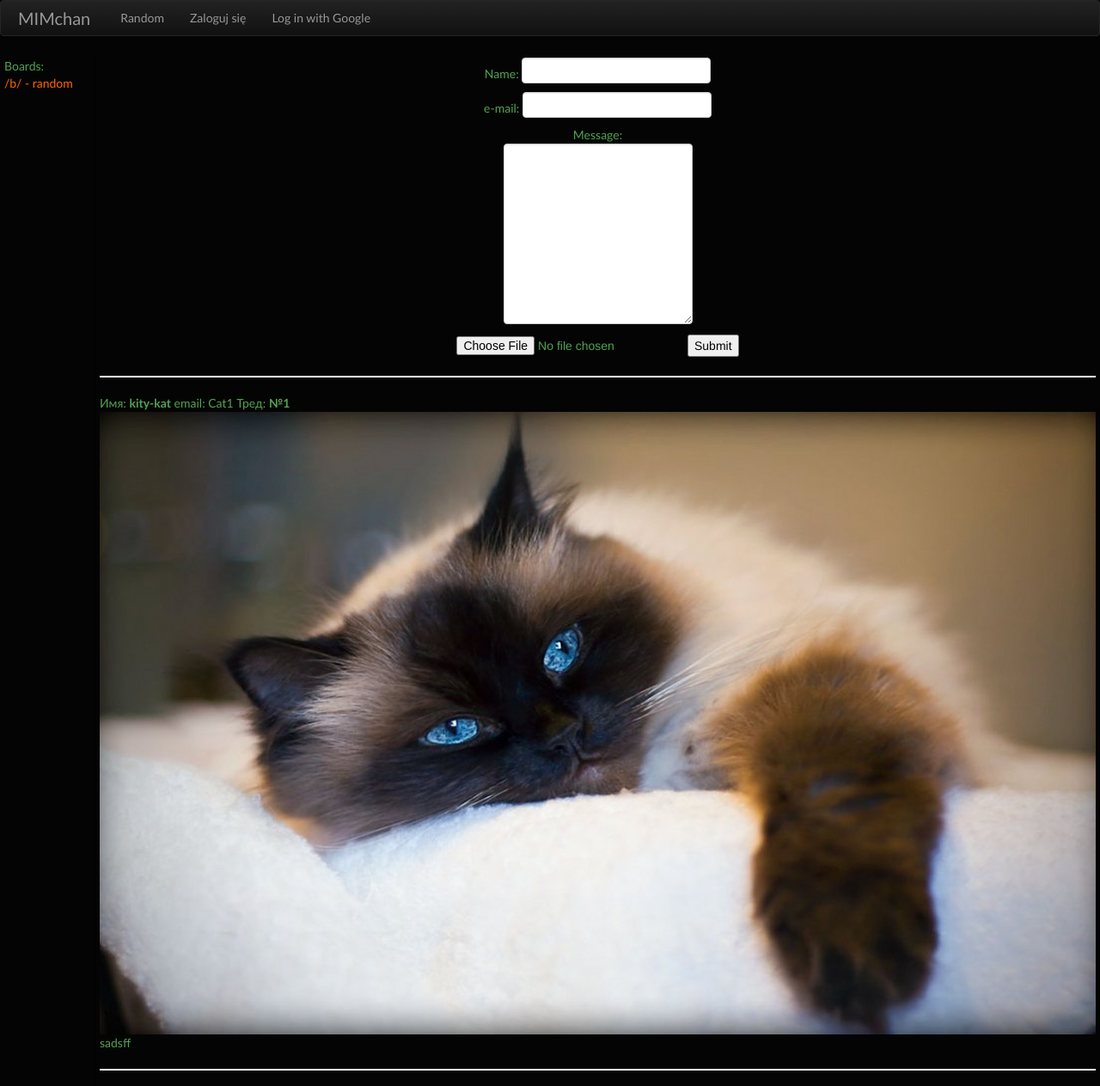
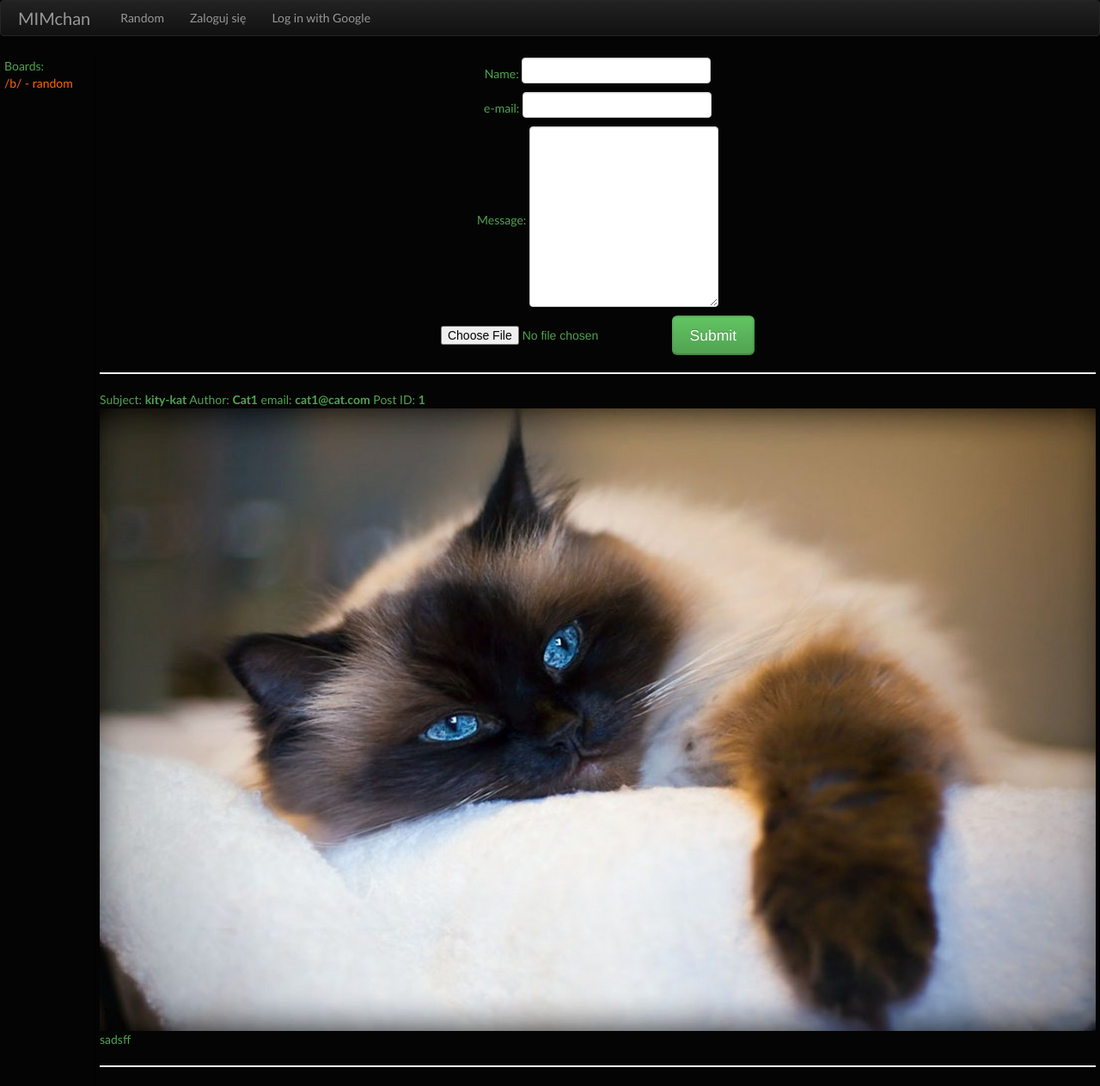
Before and after one commit to TomekJurkowski/JNP3, a Django app: page /b/reply?to=1 in a window 1280 px wide. Shown: the top 1263 px of the page at 86% size. Run offline with Django 3.2, Linux system fonts and the light colour scheme; data comes from the database, SQL or seed files in the repository; both versions use the stored data as it was after the commit; parts of the project's set-up code (start-up, migrations or seed data) failed here and were passed over; some libraries are stand-ins or nearby versions.

Commit message:
small changes in templates + fix in views for reply_id or sth like that

```diff
--- a/pychan/engine/views.py
+++ b/pychan/engine/views.py
@@ -3,7 +3,6 @@
 # Create your views here.
 
 from django.shortcuts import render_to_response
-import sys
 from engine.models import Post, Reply, GlobalId
 from engine.forms import PostForm, ReplyForm
 from django.template import RequestContext
@@ -61,10 +60,7 @@ def ShowReplyForm(request):
         param = request.GET.get('to', '')
         if form.is_valid():
             g_id = GetLastGet()
-            if g_id == 1:
-                pass
-            else:
-                g_id += 1
+            g_id += 1
             reply_name = form.cleaned_data['reply_name']
             reply_email = form.cleaned_data['reply_email']
             reply_body = form.cleaned_data['reply_body']
--- a/pychan/templates/reply.html
+++ b/pychan/templates/reply.html
@@ -10,27 +10,35 @@
             </td>
             <td id="rightcolumn">
                 <form enctype="multipart/form-data" action="reply?to={{ param }}" method="POST">
-                    {% csrf_token %}
-                    <p id="text-to-center">
-                        Name: {{ form.reply_name }}
-                        <br>
-                        e-mail: {{ form.reply_email }}
-                        <br>
-                        Message:
-                        <br>
-                        {{ form.reply_body }}
-                        <br>
-                        {{ form.image }}
-                        <input type="submit" value="Submit"/>
-                    </p>
+                    <div class="control-group text-center">
+                        {% csrf_token %}
+                        <div class="form-group">
+                            Name: {{ form.reply_name }}
+                        </div>
+                        <div class="form-group">
+                            e-mail: {{ form.reply_email }}
+                        </div>
+                        <div class="form-group">
+                            Message: {{ form.reply_body }}
+                        </div>
+                        <div class="form-group">
+                            {{ form.image }}
+                            <input class="btn-success btn-large" type="submit" value="Submit"/>
+                        </div>
+                    </div>
                 </form>
                 <hr>
-                Имя: <b>{{ p.post_subject }}</b> email: {{ p.author_name }} Тред: <b>№{{ p.post_id }}</b>
+                Subject: <b>{{ p.post_subject }}</b>
+                Author: <b>{{ p.author_name }}</b>
+                email: <b>{{ p.author_email }}</b>
+                Post ID: <b>{{ p.post_id }}</b>
                     <br>
                 <img src="{{ MEDIA_URL }}{{ p.image }}"> {{ p.post_body }}
                 <hr>
                 {% for reply_posts in r %}
-                    Name: <b>{{ reply_posts.reply_name }}</b> email: {{ reply_posts.reply_email }} Reply: <b>№{{ reply_posts.reply_id }}</b>
+                    Name: <b>{{ reply_posts.reply_name }}</b>
+                    email: <b>{{ reply_posts.reply_email }}</b>
+                    Reply ID: <b>{{ reply_posts.reply_id }}</b>
                     <br>
                     <img src="{{ MEDIA_URL }}{{ reply_posts.image }}"> {{ reply_posts.reply_body }}
                     <hr>
```
Also changed, not shown: pychan/templates/b.html (+18 -16 lines), pychan/db/database.sqlite3, pychan/files/media/thread/1/cat1_3.jpg (added), pychan/files/media/thread/answers/1/cat5.jpg (added), pychan/files/media/thread/answers/1/cat6.jpg (added).
